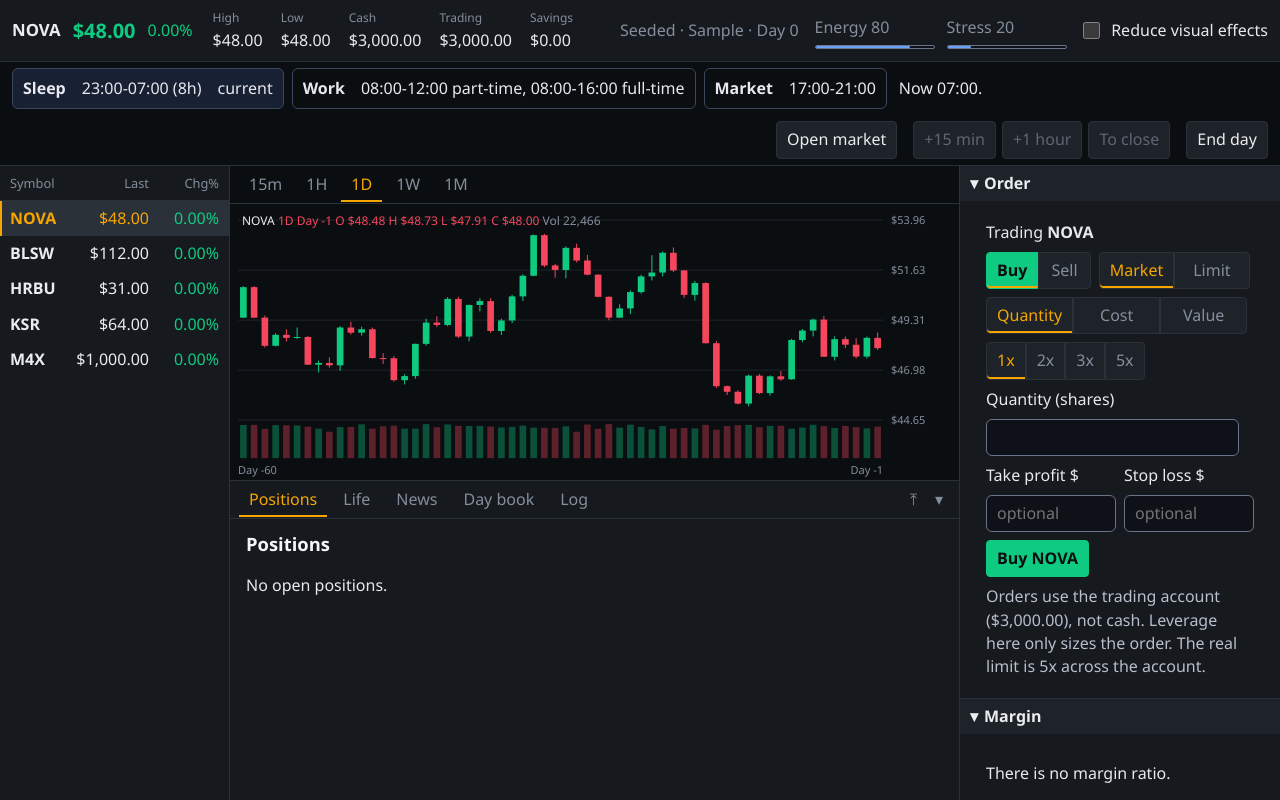
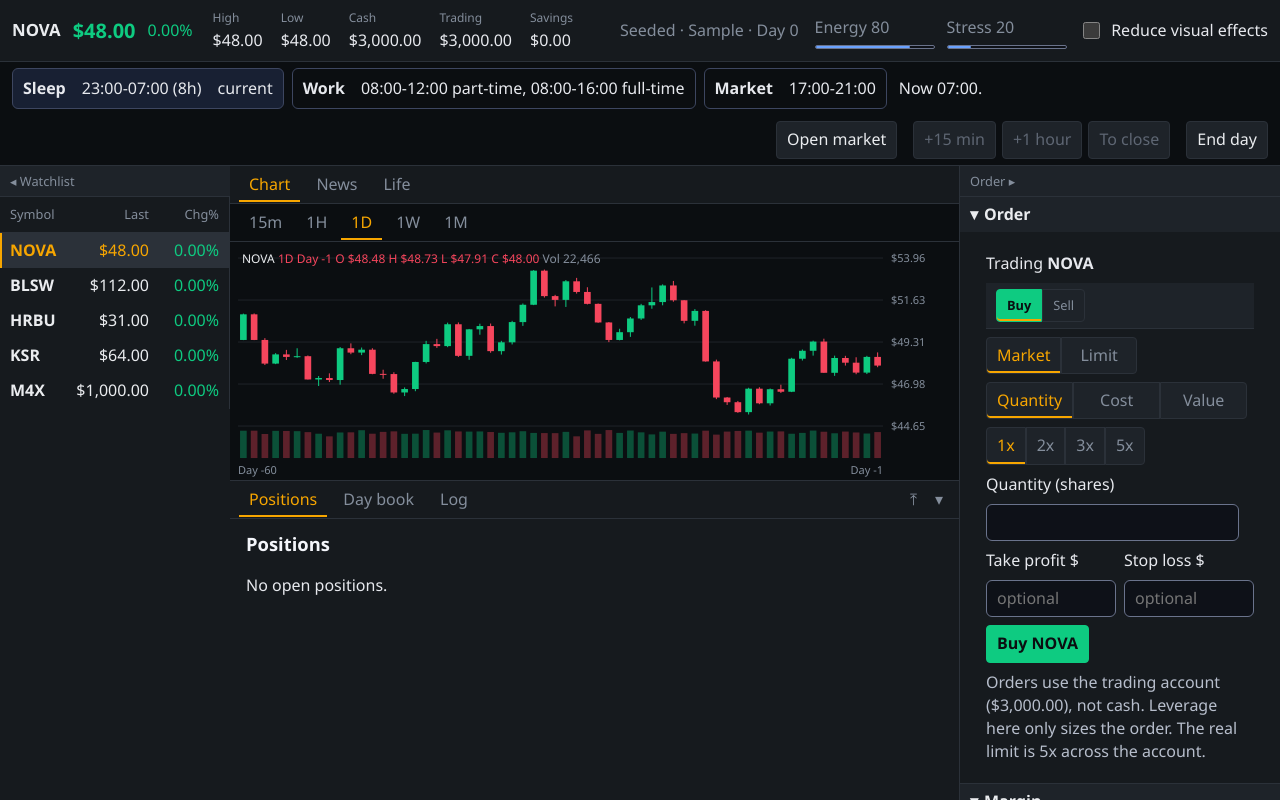
Before and after one commit to Elegalaxy/trading-sim, a React (Vite) app: page / in a window 1280 px wide. Both pictures are taken after typing "Sample" into the empty fields and a click on the button "Start". Built offline with nearby package versions, Linux system fonts and the light colour scheme.

Commit message:
Collapsible side panels, Chart/News/Life tabs, slimmer bottom panel
Co-Authored-By: Claude Sonnet 5.5 <noreply@anthropic.com>

```diff
--- a/src/ui/Dashboard.tsx
+++ b/src/ui/Dashboard.tsx
@@ -1,4 +1,4 @@
-import { useState } from 'react'
+import { useState, type CSSProperties } from 'react'
 import { MARKET_DEFINITIONS } from '../content/index.ts'
 import { activeJob } from '../sim/jobs.ts'
 import { viewedFeed } from '../sim/game.ts'
@@ -25,9 +25,11 @@ import { LoanPanel } from './LoanPanel.tsx'
 import { sessionPrice } from '../sim/session.ts'
 import { buildHistory } from './history.ts'
 import { formatUsd } from './money.ts'
+import { useStoredFlag } from './storedFlag.ts'
 import { useTradingStore } from './store.ts'
 
-type Desk = 'positions' | 'life' | 'news' | 'book' | 'log'
+type Desk = 'positions' | 'book' | 'log'
+type View = 'chart' | 'news' | 'life'
 
 export function Dashboard() {
   const snapshot = useTradingStore()
@@ -35,6 +37,9 @@ export function Dashboard() {
   const assets = MARKET_DEFINITIONS.assets
   const [asset, setAsset] = useState(assets[0]?.id ?? 'NOVA')
   const [desk, setDesk] = useState<Desk>('positions')
+  const [view, setView] = useState<View>('chart')
+  const [watchOpen, setWatchOpen] = useStoredFlag('watch', true)
+  const [railOpen, setRailOpen] = useStoredFlag('rail', true)
   const [deskSize, setDeskSize] = useState<'normal' | 'tall' | 'folded'>('normal')
 
   function onAsset(value: string): void {
@@ -153,20 +158,72 @@ export function Dashboard() {
       {run !== null ? <RunEnd seed={run.seed} mode={run.mode} game={run.game} /> : null}
       <BillBanner game={run?.game ?? null} />
 
-      <div className="exchange-body">
-        <MarketList asset={asset} game={run?.game ?? null} onSelect={onAsset} />
+      <div
+        className="exchange-body"
+        style={{ '--watch-w': watchOpen ? '230px' : '32px', '--rail-w': railOpen ? '320px' : '32px' } as CSSProperties}
+      >
+        <div className={watchOpen ? 'side-col' : 'side-col closed'}>
+          <button
+            type="button"
+            className="side-toggle"
+            aria-expanded={watchOpen}
+            aria-label={watchOpen ? 'Hide the watchlist' : 'Show the watchlist'}
+            title={watchOpen ? 'Hide the watchlist' : 'Show the watchlist'}
+            onClick={() => setWatchOpen(!watchOpen)}
+          >
+            {watchOpen ? '◂ Watchlist' : '▸'}
+          </button>
+          {watchOpen ? <MarketList asset={asset} game={run?.game ?? null} onSelect={onAsset} /> : null}
+        </div>
         <div className={`chart-column desk-${deskSize}`}>
+          <div className="main-view">
+            <nav className="main-tabs" aria-label="Main view">
+              <button type="button" aria-pressed={view === 'chart'} onClick={() => setView('chart')}>
+                Chart
+              </button>
+              <button type="button" aria-pressed={view === 'news'} onClick={() => setView('news')}>
+                News
+              </button>
+              <button type="button" aria-pressed={view === 'life'} onClick={() => setView('life')}>
+                Life
+              </button>
+            </nav>
+            <div className={view === 'chart' ? 'main-pane' : 'main-pane hidden'}>
               <PriceChart asset={asset} points={points} levels={levels} />
+            </div>
+            {view === 'news' ? (
+              <div className="main-pane main-scroll desk">
+                <NewsFeed
+                  key={`${market?.day ?? 'none'}-${market?.feed.day ?? 0}`}
+                  feed={run === null ? null : viewedFeed(run.game)}
+                  verified={run?.game.perception.verified ?? false}
+                  job={run === null ? null : activeJob(run.game.job)}
+                  newsReads={run?.game.stats.newsReads ?? 0}
+                />
+                <CalendarPanel market={market} />
+              </div>
+            ) : null}
+            {view === 'life' ? (
+              <div className="main-pane main-scroll desk desk-grid">
+                <Fold id="job" title="Job">
+                  <JobPanel game={run?.game ?? null} />
+                </Fold>
+                <Fold id="lifestyle" title="Lifestyle">
+                  <LifestylePanel game={run?.game ?? null} />
+                </Fold>
+                <Fold id="loan" title="Bank loan">
+                  <LoanPanel game={run?.game ?? null} />
+                </Fold>
+                <Fold id="food" title="Food and drink">
+                  <Consumables game={run?.game ?? null} />
+                </Fold>
+              </div>
+            ) : null}
+          </div>
           <section className="subpanel" aria-label="Subpanel">
             <nav className="subpanel-tabs" aria-label="Subpanel sections">
               <button type="button" aria-pressed={desk === 'positions'} onClick={() => setDesk('positions')}>
                 Positions
-              </button>
-              <button type="button" aria-pressed={desk === 'life'} onClick={() => setDesk('life')}>
-                Life
-              </button>
-              <button type="button" aria-pressed={desk === 'news'} onClick={() => setDesk('news')}>
-                News
               </button>
               <button type="button" aria-pressed={desk === 'book'} onClick={() => setDesk('book')}>
                 Day book
@@ -197,40 +254,6 @@ export function Dashboard() {
             </nav>
             <div className="subpanel-body">
               {desk === 'positions' ? <Positions game={run?.game ?? null} onSelect={onAsset} selected={asset} /> : null}
-              {desk === 'life' ? (
-                <div className="desk desk-grid">
-                  <Fold id="job" title="Job">
-                    <JobPanel game={run?.game ?? null} />
-                  </Fold>
-                  <Fold id="lifestyle" title="Lifestyle">
-                    <LifestylePanel game={run?.game ?? null} />
-                  </Fold>
-                  <Fold id="loan" title="Bank loan">
-                    <LoanPanel game={run?.game ?? null} />
-                  </Fold>
-                  <Fold id="food" title="Food and drink">
-                    <Consumables game={run?.game ?? null} />
-                  </Fold>
-                  <Fold id="fi" title="Financial independence">
-                    <FiMeter game={run?.game ?? null} />
-                  </Fold>
-                  <Fold id="accounts" title="Accounts">
-                    <Accounts game={run?.game ?? null} />
-                  </Fold>
-                </div>
-              ) : null}
-              {desk === 'news' ? (
-                <div className="desk">
-                  <NewsFeed
-                    key={`${market?.day ?? 'none'}-${market?.feed.day ?? 0}`}
-                    feed={run === null ? null : viewedFeed(run.game)}
-                    verified={run?.game.perception.verified ?? false}
-                    job={run === null ? null : activeJob(run.game.job)}
-                    newsReads={run?.game.stats.newsReads ?? 0}
-                  />
-                  <CalendarPanel market={market} />
-                </div>
-              ) : null}
               {desk === 'book' ? (
                 <DaySummaryPanel
                   summary={run?.summary ?? null}
@@ -242,13 +265,33 @@ export function Dashboard() {
             </div>
           </section>
         </div>
-        <aside className="ticket-rail">
+        <aside className={railOpen ? 'ticket-rail side-col' : 'ticket-rail side-col closed'}>
+          <button
+            type="button"
+            className="side-toggle"
+            aria-expanded={railOpen}
+            aria-label={railOpen ? 'Hide the order panel' : 'Show the order panel'}
+            title={railOpen ? 'Hide the order panel' : 'Show the order panel'}
+            onClick={() => setRailOpen(!railOpen)}
+          >
+            {railOpen ? 'Order ▸' : '◂'}
+          </button>
+          {railOpen ? (
+            <>
               <Fold id="order" title="Order">
                 <OrderPanel game={run?.game ?? null} asset={asset} />
               </Fold>
               <Fold id="margin" title="Margin">
                 <MarginMeter game={run?.game ?? null} />
               </Fold>
+              <Fold id="accounts" title="Accounts" startFolded>
+                <Accounts game={run?.game ?? null} />
+              </Fold>
+              <Fold id="fi" title="Financial independence" startFolded>
+                <FiMeter game={run?.game ?? null} />
+              </Fold>
+            </>
+          ) : null}
         </aside>
       </div>
     </main>
--- /dev/null
+++ b/src/ui/storedFlag.ts
@@ -0,0 +1,28 @@
+import { useState } from 'react'
+
+// A true/false layout choice kept in localStorage. Storage can be missing or blocked, so every
+// access is guarded and the default is used when it fails.
+
+const KEY_PREFIX = 'trading-sim.layout.'
+
+export function useStoredFlag(id: string, initial: boolean): [boolean, (next: boolean) => void] {
+  const [flag, setFlag] = useState(() => {
+    try {
+      const stored = window.localStorage.getItem(KEY_PREFIX + id)
+      if (stored === '1') return true
+      if (stored === '0') return false
+    } catch {
+      // Storage is unavailable: use the default.
+    }
+    return initial
+  })
+  function set(next: boolean): void {
+    setFlag(next)
+    try {
+      window.localStorage.setItem(KEY_PREFIX + id, next ? '1' : '0')
+    } catch {
+      // Not remembered.
+    }
+  }
+  return [flag, set]
+}
--- a/src/ui/styles.css
+++ b/src/ui/styles.css
@@ -1197,3 +1197,74 @@ dl.estimate dd {
     grid-template-rows: 460px auto;
   }
 }
+
+.exchange .exchange-body {
+  grid-template-columns: var(--watch-w, 230px) minmax(0, 1fr) var(--rail-w, 320px);
+}
+
+.side-col {
+  min-height: 0;
+  overflow: auto;
+  background: #161a1e;
+}
+
+.side-col.closed {
+  overflow: hidden;
+}
+
+.side-col .market-list {
+  overflow: visible;
+}
+
+.exchange .side-toggle {
+  display: block;
+  width: 100%;
+  padding: 6px 10px;
+  text-align: left;
+  background: #1e2329;
+  border: 0;
+  border-bottom: 1px solid #2b3139;
+  color: #848e9c;
+  font-size: 0.8rem;
+}
+
+.side-col.closed .side-toggle {
+  padding: 8px 0;
+  text-align: center;
+}
+
+.main-view {
+  display: grid;
+  grid-template-rows: auto minmax(0, 1fr);
+  min-height: 0;
+  background: #0b0e11;
+}
+
+.main-tabs {
+  display: flex;
+  gap: 4px;
+  padding: 0 8px;
+  border-bottom: 1px solid #2b3139;
+  background: #161a1e;
+}
+
+.main-pane {
+  min-height: 0;
+  display: grid;
+}
+
+.main-pane.hidden {
+  display: none;
+}
+
+.main-scroll {
+  overflow: auto;
+  align-content: start;
+  padding: 8px 12px;
+}
+
+@media (max-width: 980px) {
+  .exchange .exchange-body {
+    grid-template-columns: 1fr;
+  }
+}
```
Also changed, not shown: 1 other file (tests, documents, lock files or other folders). Lines whose indentation alone changed are shown as unchanged.
